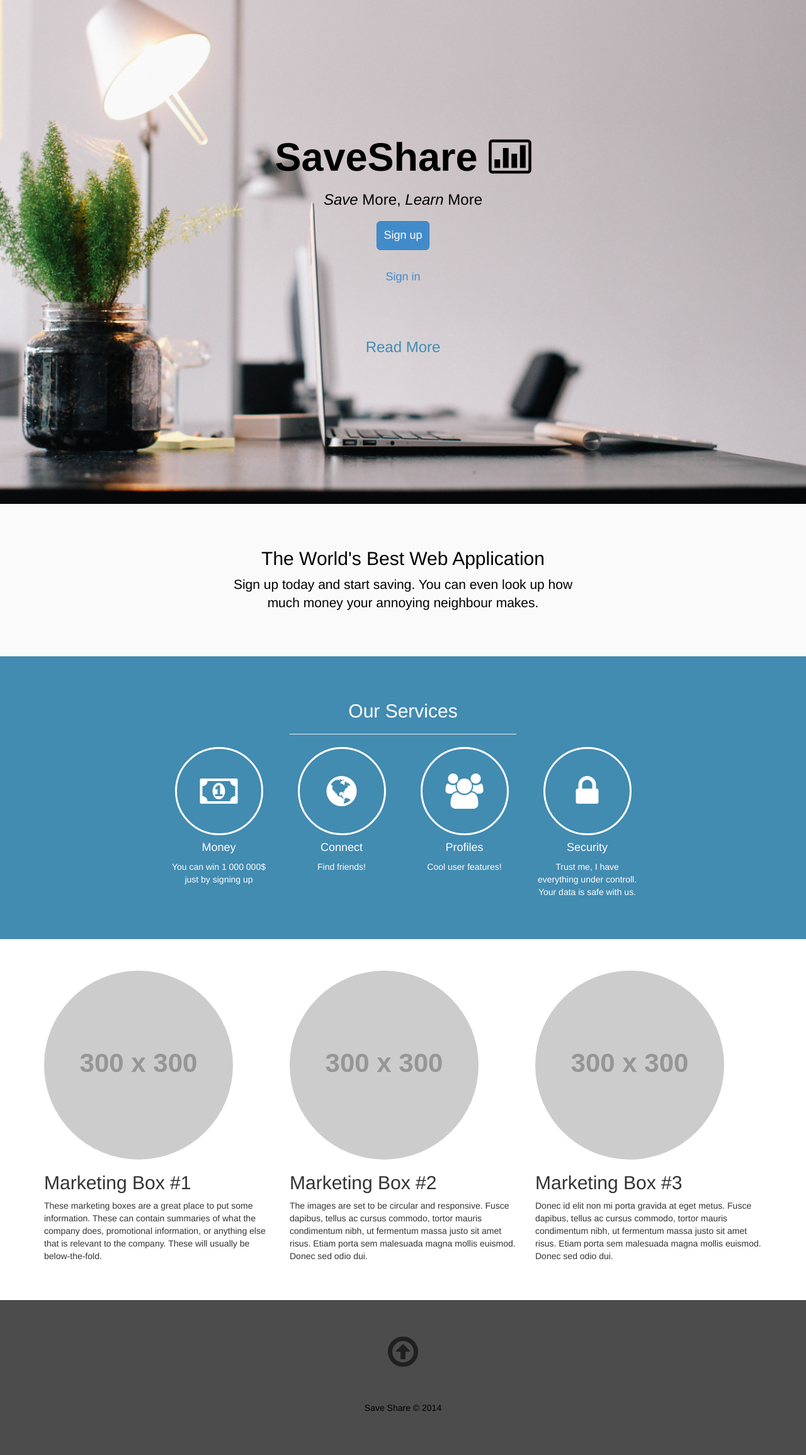
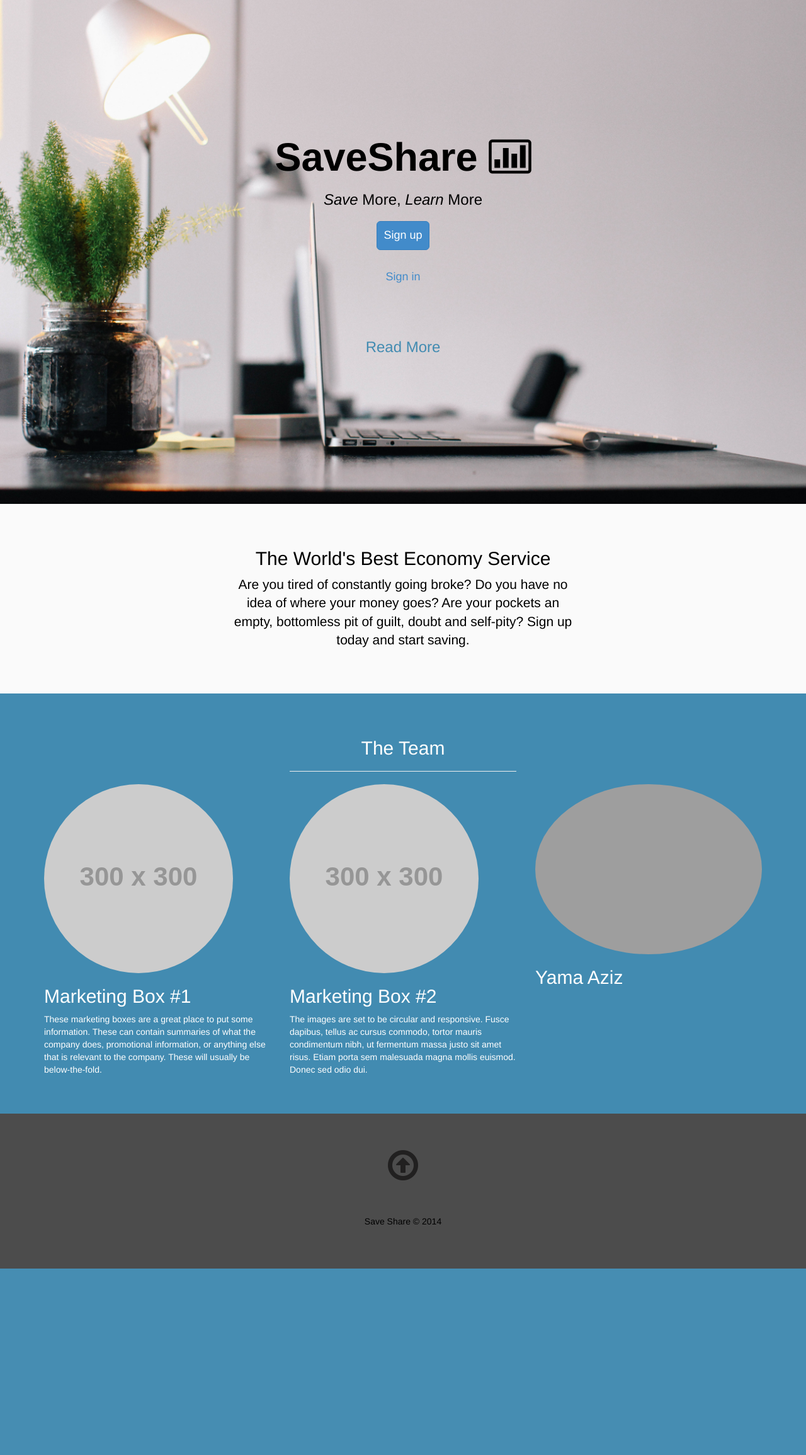
Before and after one commit to yamaaziz/SaveShare, a CodeIgniter app: page /test/ in a window 1280 px wide. Shown: the whole page at 63% size. After the commit the page ends 2014 px from the top, so only its background shows below. Run offline with CodeIgniter, Linux system fonts and the light colour scheme; grey boxes labelled with a size stand in for pictures from a placeholder-image service; some libraries are stand-ins or nearby versions; grey boxes are pictures that could not be loaded.

Commit message:
small changes

```diff
--- a/application/views/profile/profile_layout.php
+++ b/application/views/profile/profile_layout.php
@@ -55,8 +55,7 @@
 						echo '</div>';
 						}
 						?>
-			            <p class="lead">User Info  <?php echo ucfirst($var['username']); ?>
-						</p>
+			            <p class="lead">User Info</p>
 			        </div>
 			    </div>
 			    <div class = "row">
@@ -212,3 +211,4 @@
 				</div><!-- /.row -->
 			</div><!-- /.page-content inset -->
 		</div><!-- /.page-content-wrapper -->
+w
--- a/application/views/start.php
+++ b/application/views/start.php
@@ -99,9 +99,8 @@
         <div class="container">
             <div class="row">
                 <div class="col-md-6 col-md-offset-3 text-center">
-                    <h2>The World's Best Web Application</h2>
-                    <p class="lead">Sign up today and start saving. You can even look up how much money your annoying neighbour 			 makes.</p>
-
+                    <h2>The World's Best Economy Service</h2>
+                    <p class="lead">Are you tired of constantly going broke? Do you have no idea of where your money goes? Are your pockets an empty, bottomless pit of guilt, doubt and self-pity? Sign up today and start saving.</p>
                 </div>
             </div>
         </div>
@@ -112,64 +111,29 @@
         <div class="container">
             <div class="row">
                 <div class="col-md-4 col-md-offset-4 text-center">
-                    <h2>Our Services</h2>
+                    <h2>The Team</h2>
                     <hr>
                 </div>
             </div>
             <div class="row">
-                <div class="col-md-2 col-md-offset-2 text-center">
-                    <div class="service-item">
-                        <i class="service-icon fa fa-money"></i>
-                        <h4>Money</h4>
-                        <p>You can win 1 000 000$ just by signing up </p>
-                    </div>
-                </div>
-                <div class="col-md-2 text-center">
-                    <div class="service-item">
-                        <i class="service-icon fa fa-globe"></i>
-                        <h4>Connect</h4>
-                        <p>Find friends!</p>
-                    </div>
-                </div>
-                <div class="col-md-2 text-center">
-                    <div class="service-item">
-                        <i class="service-icon fa fa-users"></i>
-                        <h4>Profiles</h4>
-                        <p>Cool user features!</p>
-                    </div>
-                </div>
-                <div class="col-md-2 text-center">
-                    <div class="service-item">
-                        <i class="service-icon fa fa-lock"></i>
-                        <h4>Security</h4>
-                        <p>Trust me, I have everything under controll. Your data is safe with us.</p>
-                    </div>
-                </div>
-            </div>
-        </div>
-    </div>
-    <!-- /Services -->
-    <div class="marketing">
-		<div class="container">
-	        <div class="row">
-	            <div class="col-sm-4">
+        		<div class="col-md-4">
         			<img class="img-circle img-responsive text-center" src="http://placehold.it/300x300">
 					<h2>Marketing Box #1</h2>
 					<p>These marketing boxes are a great place to put some information. These can contain summaries of what the company does, promotional information, or anything else that is relevant to the company. These will usually be below-the-fold.</p>
 					</div>
-	            <div class="col-sm-4">
+					<div class="col-md-4">
 	                <img class="img-circle img-responsive text-center" src="http://placehold.it/300x300">
 	                <h2>Marketing Box #2</h2>
 	                <p>The images are set to be circular and responsive. Fusce dapibus, tellus ac cursus commodo, tortor mauris condimentum nibh, ut fermentum massa justo sit amet risus. Etiam porta sem malesuada magna mollis euismod. Donec sed odio dui.</p>
 				</div>
-	            <div class="col-sm-4">
-	                <img class="img-circle img-responsive text-center" src="http://placehold.it/300x300">
-	                <h2>Marketing Box #3</h2>
-	                <p>Donec id elit non mi porta gravida at eget metus. Fusce dapibus, tellus ac cursus commodo, tortor mauris condimentum nibh, ut fermentum massa justo sit amet risus. Etiam porta sem malesuada magna mollis euismod. Donec sed odio dui.</p>
+				<div class="col-md-4">
+					<img class="img-circle img-responsive" src="http://i.imgur.com/lGDxYba.jpg?1">
+					<h2>Yama Aziz</h2>
+					<p></p>
 				</div>
+            </div><!-- ./row -->
+        </div><!-- ./container -->
     </div>
-	    </div><!-- /container -->
-    </div><!-- /marketing -->
     <!-- Footer -->
     <footer>
         <div class="container">
```
Also changed, not shown: application/models/economy_model.php (+1 -10 lines), application/views/profile/search/no_find.php (deleted, +0 -52 lines), application/views/profile/search/search_result.php (deleted, +0 -60 lines). Lines whose indentation alone changed are shown as unchanged.
